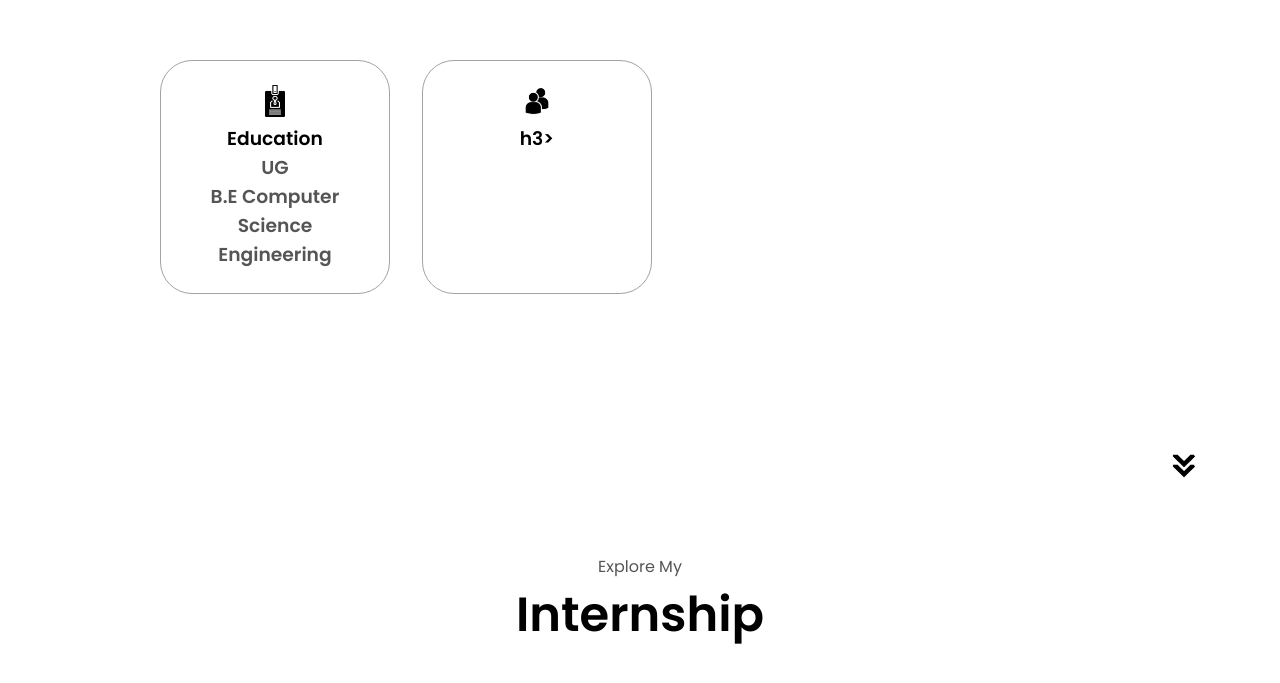
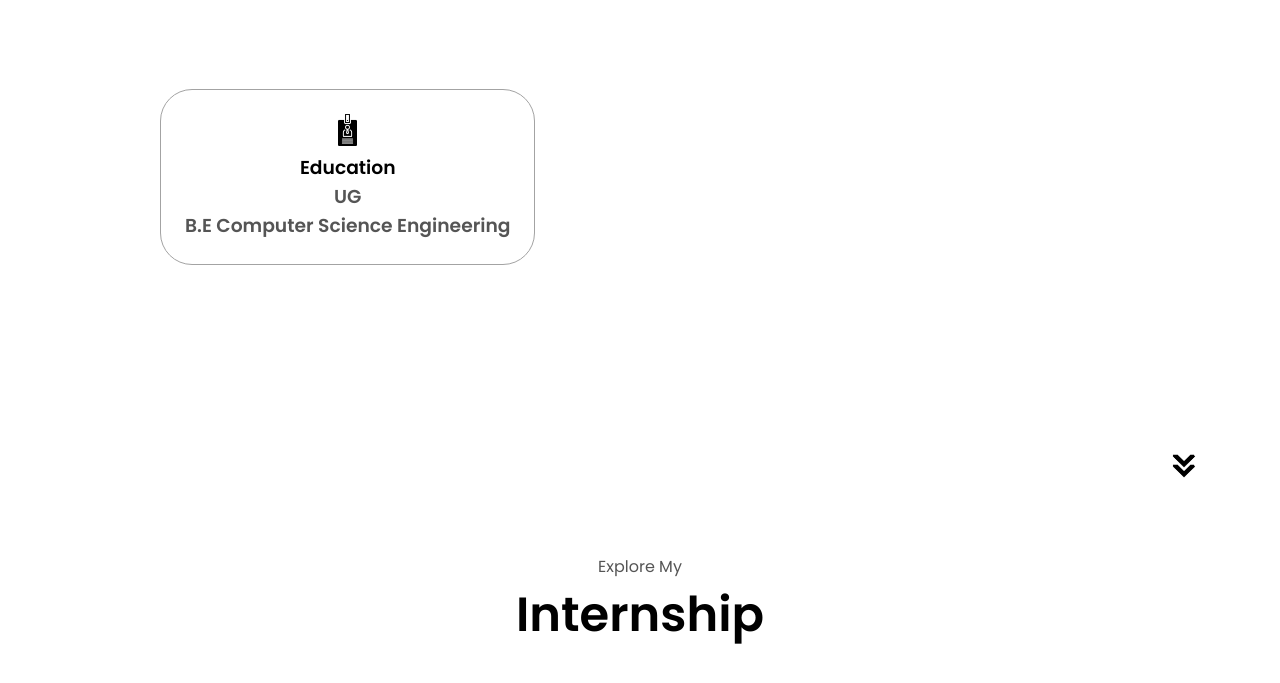
Before and after one commit to Buddyvicky/VigneshPortfolio, a plain HTML site: page index.html in a window 1280 px wide. Shown: the part 1022-1705 px from the top of the page. Drawn offline with nearby package versions, Linux system fonts and the light colour scheme.

Commit message:
Update index.html

```diff
--- a/index.html
+++ b/index.html
@@ -96,13 +96,13 @@
           <h3>Education</</h3>
           <p>UG<br />B.E Computer Science Engineering</p>
         </div>
-        <div class="details-container">
+<!--         <div class="details-container">
           <img
             src="./images/education.png"
             alt="Education icon"
             class="icon"
           />
-          <h3>h3>
+          <h3><h3>
           <p></p>
         </div>
         </div>
@@ -111,7 +111,7 @@
         <p>
 
         </p>
-      </div>
+      </div> -->
     </div>
   </div>
   <img
```
